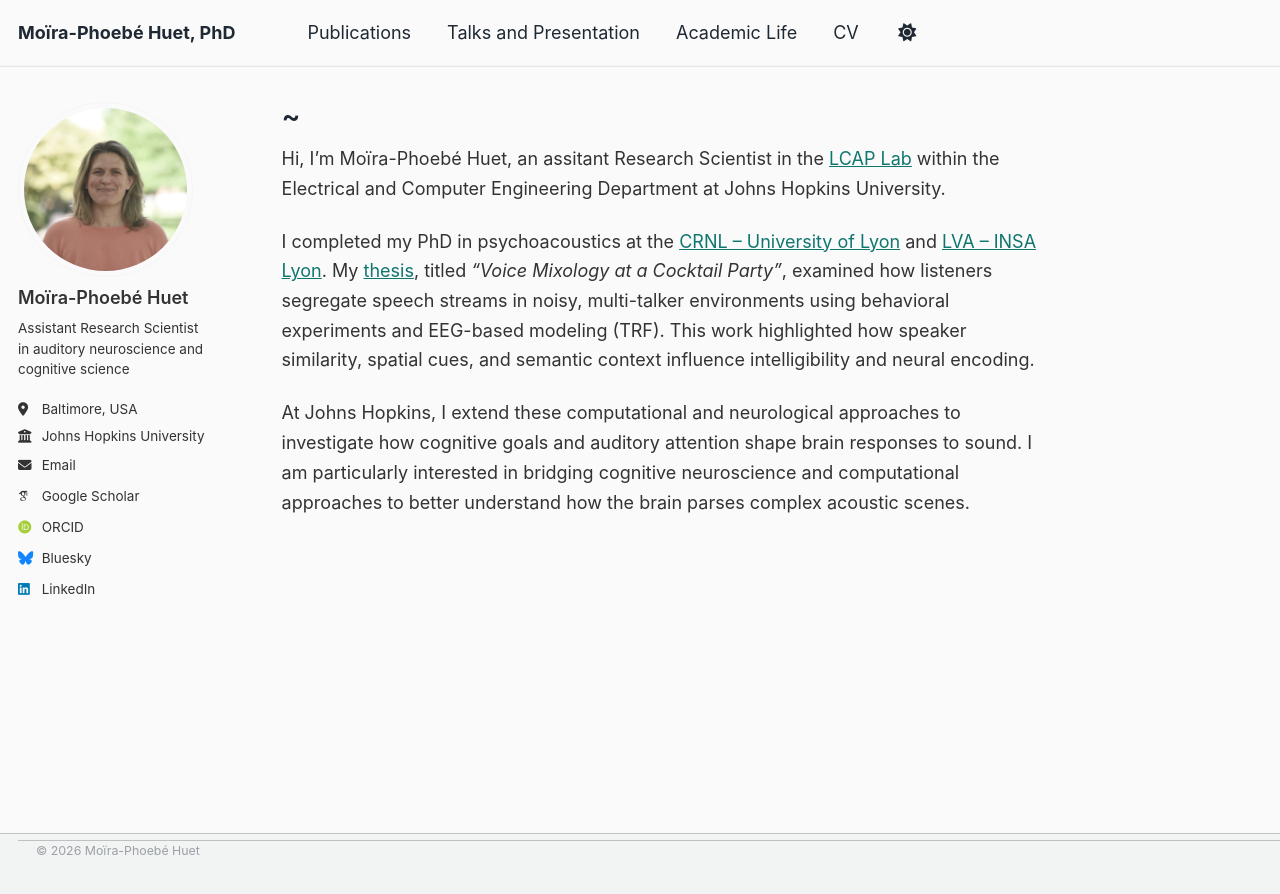
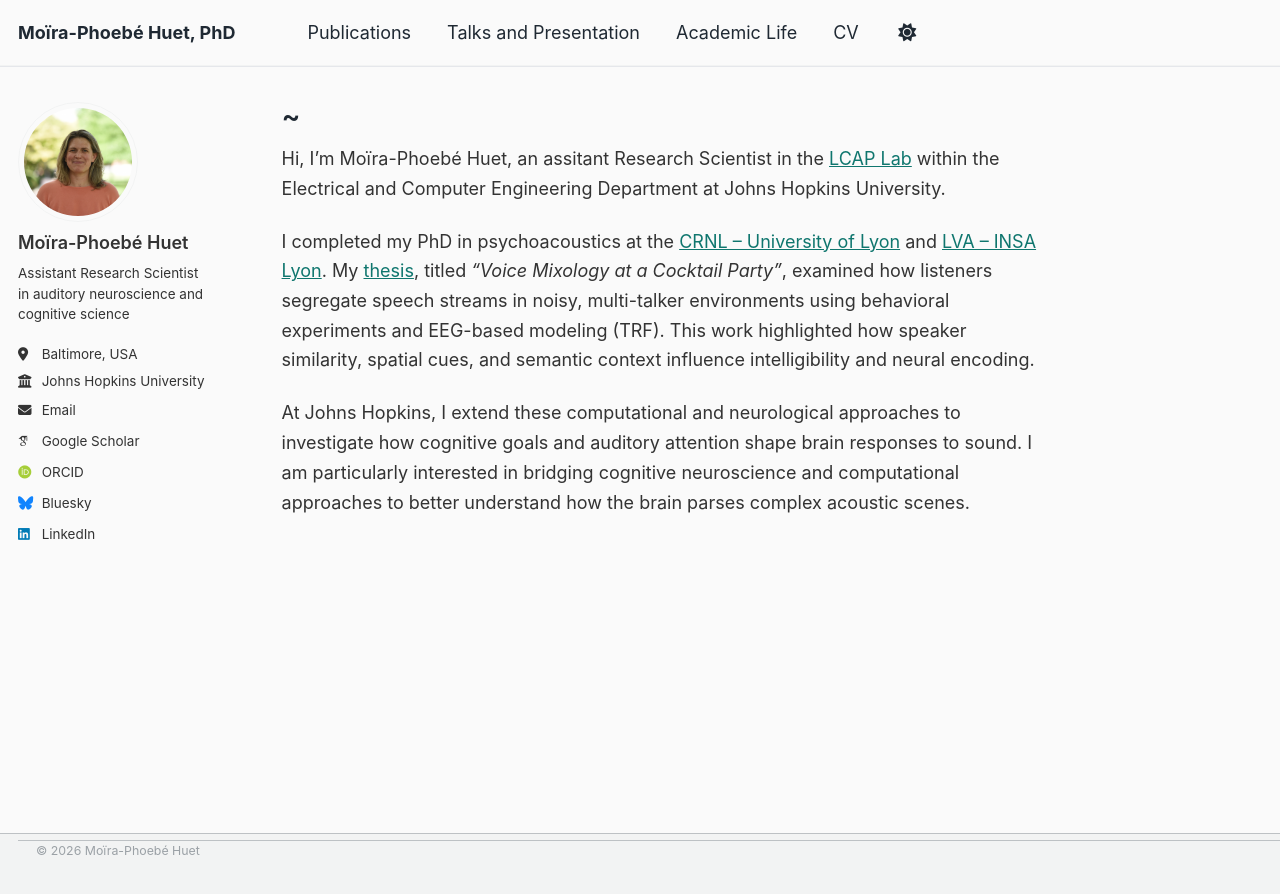
Before and after one commit to mphuet/mphuet.github.io, a Jekyll site: the page built from _pages/about.md, in a window 1280 px wide. Shown: the top 894 px of the page. Built offline with Jekyll 4.4.1, drawn with Linux system fonts in a browser that asks for light colours; some web fonts are replaced.

Commit message:
Update main.scss

```diff
--- a/assets/css/main.scss
+++ b/assets/css/main.scss
@@ -95,14 +95,8 @@ a:hover {
   border-bottom: 1px solid #E5E7EB;
 }
 
-/* Make sidebar avatar less attention-grabbing */
 .author__avatar img {
-  filter: saturate(0.75) contrast(0.95) brightness(1.03);
-  opacity: 0.92;
+  width: 120px;      /* essaie 110–130px */
+  height: auto;
+  border-radius: 999px;
 }
-
-/* Optional: bring back full color on hover */
-.author__avatar img:hover {
-  filter: none;
-  opacity: 1;
-}
```
